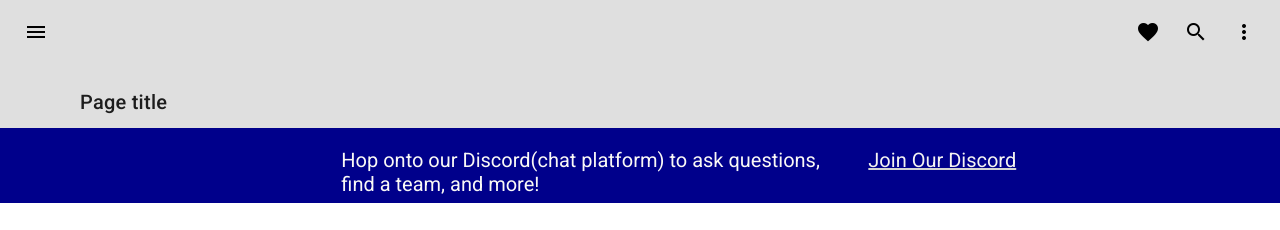
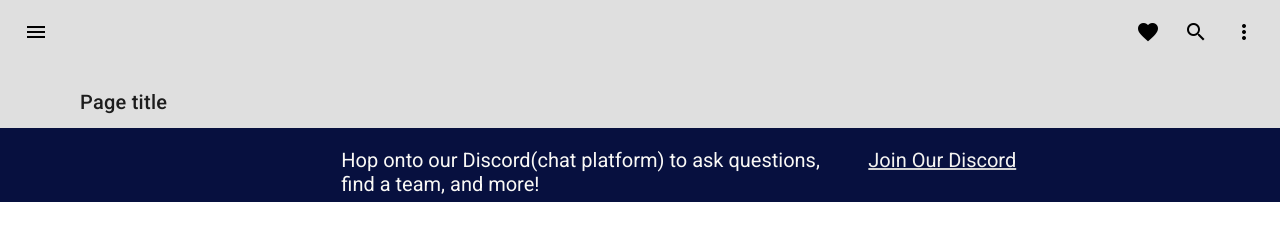
Before and after one commit to odouglin/spaceapps-pasadena, a website: page index.html in a window 1280 px wide. Shown: the top 230 px of the page. Drawn offline with Linux system fonts and the light colour scheme.

Commit message:
Updated banner background color, border bottom & fixed on scroll

```diff
--- a/app.scss
+++ b/app.scss
@@ -103,7 +103,9 @@ a button:hover {
   display: grid;
   grid-template-columns: 4fr 2fr;
   grid-template-rows: 50px;
-  background-color: darkblue;
+  background-color: #07103f;
+  border-bottom: 1px solid #fff;
+  position: fixed;
   height: 75px;
   width: 100%;
 }
```
Also changed, not shown: dist/bundle.css.
